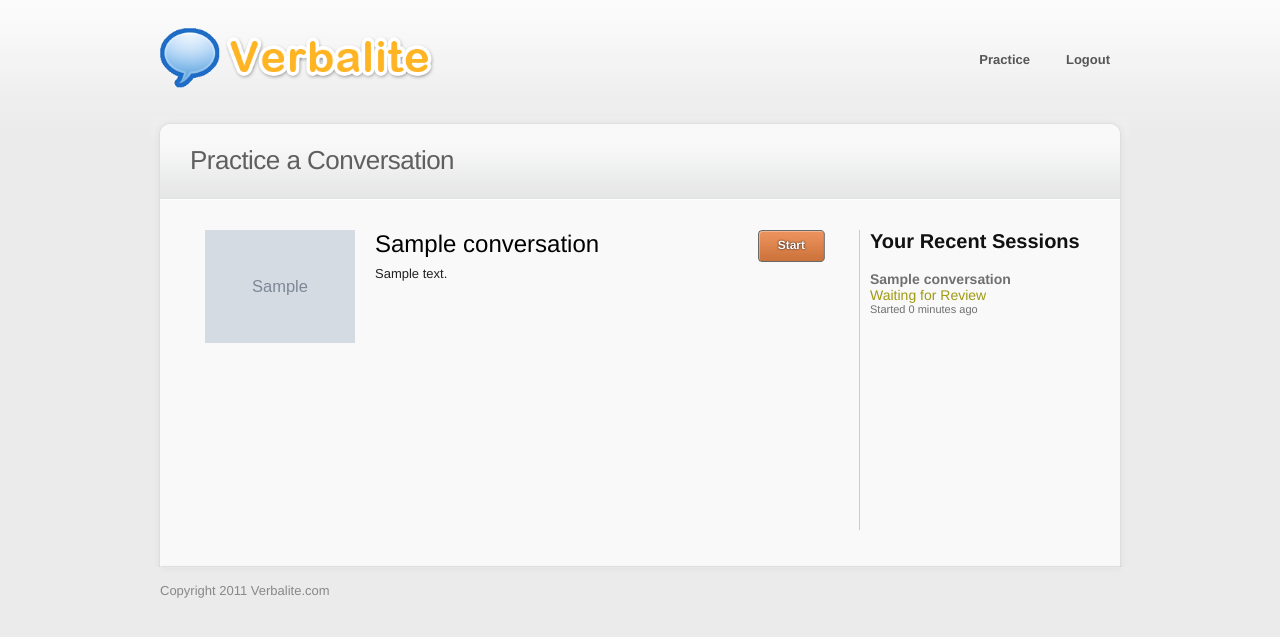
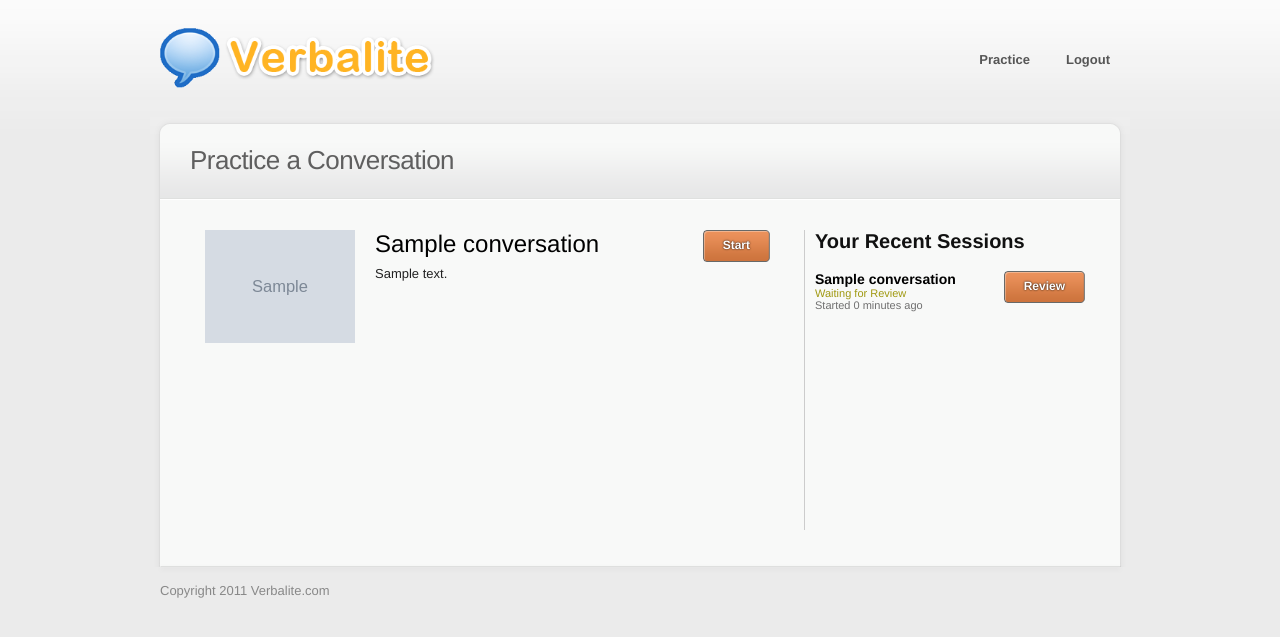
Before and after one commit to ddgromit/mimicme, a Django app: page /conversations/ in a window 1280 px wide. Shown: the top 637 px of the page. Run offline with Django 3.2, Linux system fonts and the light colour scheme; a user stored in the database is signed in; tables that the repository leaves empty hold one stand-in row (values such as "Sample post"); grey boxes marked "Sample" are stand-in pictures; parts of the project's set-up code (start-up, migrations or seed data) failed here and were passed over.

Commit message:
New recent sessions section

```diff
--- a/practice/static/css/convosets.css
+++ b/practice/static/css/convosets.css
@@ -15,7 +15,7 @@
     .situations .situation .right-area {
       float: left;
       margin-left: 20px;
-      width: 450px; }
+      width: 395px; }
       .situations .situation .right-area .button {
         color: white;
         float: right; }
@@ -31,7 +31,7 @@
 
 .taken-situations {
   float: right;
-  width: 215px;
+  width: 270px;
   border-left: 1px solid #ccc;
   padding-left: 10px;
   margin-top: 5px;
@@ -46,7 +46,16 @@
     margin-bottom: 15px; }
     .taken-situations .situation .name {
       font-weight: bold; }
+      .taken-situations .situation .name a {
+        color: black;
+        text-decoration: none; }
+    .taken-situations .situation .start {
+      float: right; }
     .taken-situations .situation .ago {
+      font-size: 11px; }
+    .taken-situations .situation .status {
       font-size: 11px; }
     .taken-situations .situation .waiting-for-review {
       color: #A09911; }
+    .taken-situations .situation .unfinished {
+      color: #FF5B46; }
--- a/practice/static/css/convosets.scss
+++ b/practice/static/css/convosets.scss
@@ -31,7 +31,7 @@
         .right-area {
             float: left;
             margin-left: 20px;
-            width: 450px;
+            width: 395px;
             .button {
                 color:white;
                 float: right;
@@ -57,7 +57,7 @@
 
 .taken-situations {
     float: right;
-    width: 215px;
+    width: 270px;
     border-left: 1px solid #ccc;
     padding-left:10px;
     margin-top: 5px;
@@ -73,15 +73,28 @@
         margin-bottom: 15px;
         .name {
             font-weight: bold;
+            a {
+                color: black;
+                text-decoration:none;
+            }
+            a:hover {
+                //border-bottom: 1px dotted #FFA86E;
+            }
+        }
+        .start {
+            float: right;
         }
         .ago {
             font-size: 11px;
         }
         .status {
-
+            font-size: 11px;
         }
         .waiting-for-review {
             color:#A09911;
         }
+        .unfinished {
+            color:#FF5B46;
+        }
     }
 }
--- a/practice/templates/convosets.html
+++ b/practice/templates/convosets.html
@@ -56,12 +56,15 @@
         </div>
         {% for attempt in attempts %}
         <div class="situation">
-            <div class="name">{{attempt.conversation.title}}</div>
-            <div class="status waiting-for-review">
+            <a href="/practicing/{{attempt.id}}/1/" class="button start"><span>Review</span></a>
+            <div class="name">
+                <a href="/practicing/{{attempt.id}}/1/">{{attempt.conversation.title}}</a>
+            </div>
+            <div class="status">
                 {% if attempt.is_finished %}
-                Waiting for Review
+                <span class="waiting-for-review">Waiting for Review</span>
                 {% else %}
-                Unfinished
+                <span class="unfinished">Unfinished</span>
                 {% endif %}
             </div>
             <div class="ago">Started {{attempt.started|timesince}} ago</div>
--- a/practice/views.py
+++ b/practice/views.py
@@ -277,7 +277,7 @@ def response_feedback_handler(request):
 @login_required
 def conversations_handler(request):
     conversations = Conversation.objects.all()
-    attempts = Attempt.objects.all()
+    attempts = Attempt.objects.all().order_by('-started')
 
     return render(request,'convosets.html',{
         'conversations':conversations,
```
